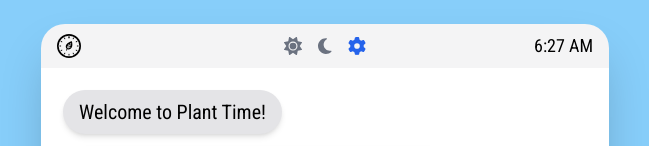
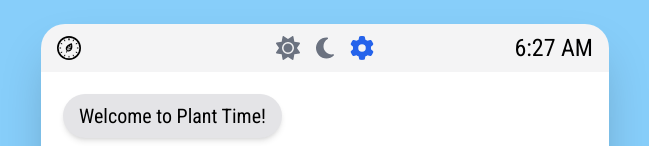
Before and after one commit to jkr-team/plant-time-web, a Next.js app: page / in a window 1280 px wide. Shown: the top 146 px of the page, without its empty margins (315-964 px from the left). Built offline with nearby package versions, Linux system fonts and the light colour scheme.

Commit message:
increase top bar font size in Container.tsx

```diff
--- a/src/components/Container.tsx
+++ b/src/components/Container.tsx
@@ -12,9 +12,9 @@ export default function Container({ children, wide = false }: { children: React.
         { 'md:max-w-[1440px]': wide, 'md:max-w-[568px]': !wide }
       )}
     >
-      <div className='z-20 grid grid-cols-3  bg-zinc-100 px-4 py-2 text-lg dark:bg-zinc-800'>
+      <div className='z-20 grid grid-cols-3  bg-zinc-100 px-4 py-2 text-2xl dark:bg-zinc-800'>
         <div className='flex items-center justify-start'>
-          <Logo className='h-6' />
+          <Logo className='h-[1em]' />
         </div>
 
         <div className='flex items-center justify-center'>
```
